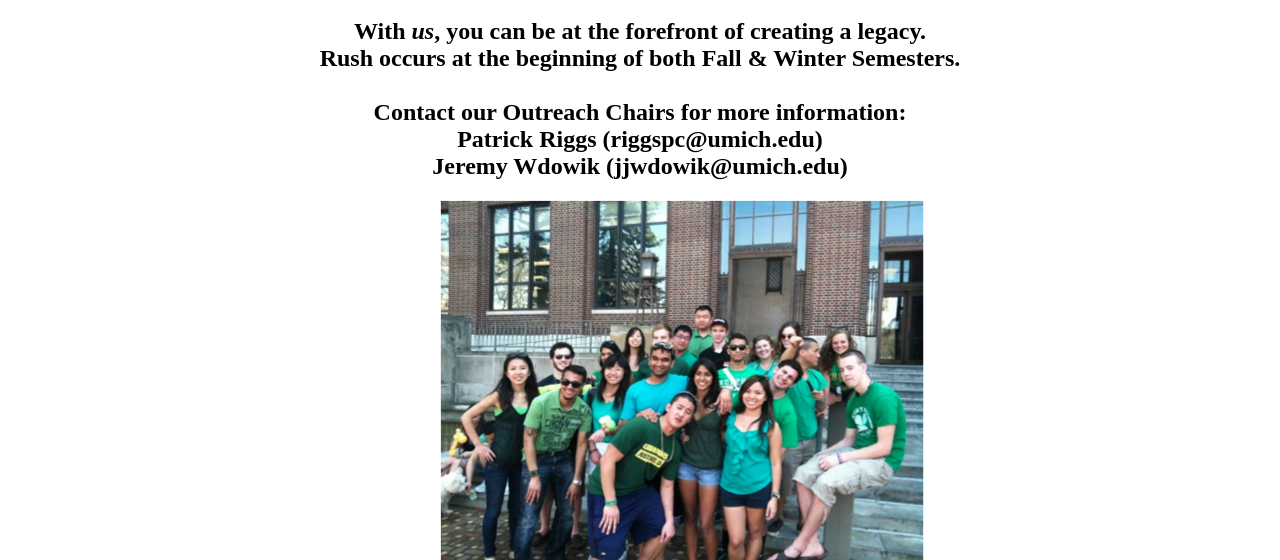
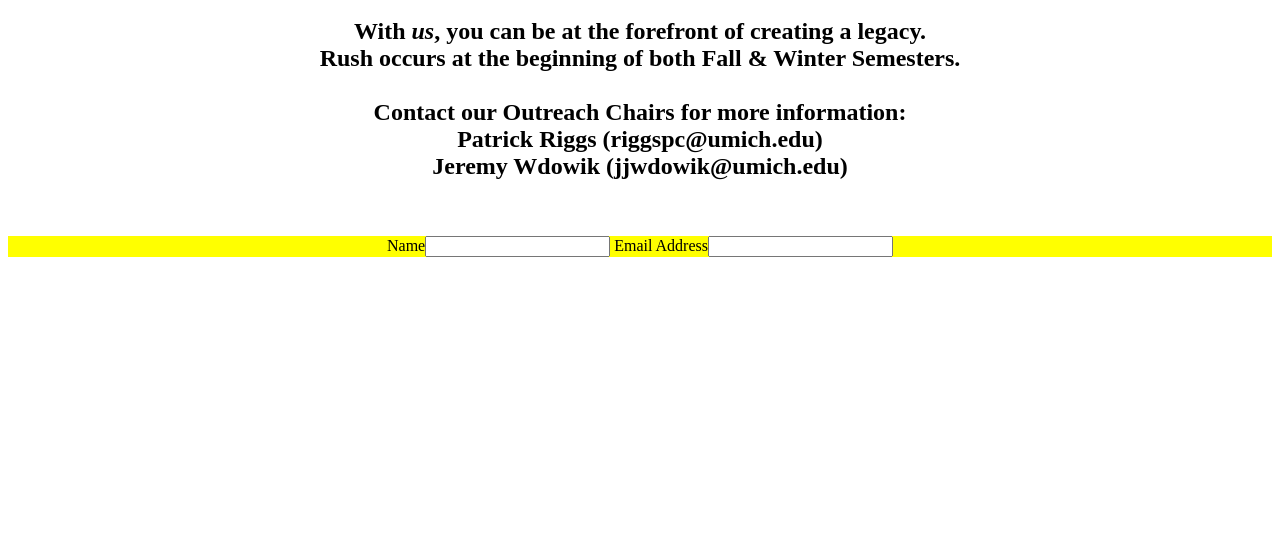
Before and after one commit to adamato/website, a PHP site: page /html/rush.html in a window 1280 px wide. Shown: the part 249-809 px from the top of the page. After the commit the page ends 506 px from the top, so only its background shows below. Run offline with PHP 8.4, Linux system fonts and the light colour scheme.

Commit message:
super basics for form input

```diff
--- a/public/css/rush.css
+++ b/public/css/rush.css
@@ -10,3 +10,8 @@
 #this-carousel-id{
 	width:400px !important;
 }
+
+#interest-form{
+	background-color: yellow;
+	text-align: center;
+}
--- a/public/html/rush.html
+++ b/public/html/rush.html
@@ -16,7 +16,8 @@
 
 <div class="container">
     <h3>
-    As an accepted member of Kappa Theta Pi, you will have access to a myriad of resources and opportunities to further your professional development and personal enjoyment. We offer exclusive recruiting sessions, resume building and critiquing, professional photography, start-up opportunities, leadership roles, great networking, and fun social activities with like-minded people.</h3>
+    As an accepted member of Kappa Theta Pi, you will have access to a myriad of resources and opportunities to further your professional development and personal enjoyment. We offer exclusive recruiting sessions, resume building and critiquing, professional photography, start-up opportunities, leadership roles, great networking, and fun social activities with like-minded people.
+    </h3>
     <center>
         <h2>
 		    <br>With <em>us</em>, you can be at the forefront of creating a legacy.
@@ -28,25 +29,28 @@
 		</h2>
     </center>
 </div>
-
+<!--
 <center>
 	<div id="this-carousel-id" class="carousel slide">
 		<div class="carousel-inner">
 			<div class="item active">
 				<img src="img/members1.png" class="img-circle">
-      <!---<div class="carousel-caption">
-        <p>Brothers</p>
-      </div>  ---->
 			</div>
 			<div class="item">
 				<img src="img/members2.png" class="img-circle">
-        <!---<div class="carousel-caption">
-        <p>Brothers</p>
-      </div>  ---->
 			</div>
 		</div>
 	</div>
 </center>
+-->
+<br>
+<br>
+<div id="interest-form">
+	<form action="" method="POST">
+		Name<input type="text"/>
+		Email Address<input type="email"/>
+	</form>
+</div>
 
 <script src="js/rush.js" type="text/javascript"></script>
 
--- a/public/js/index.js
+++ b/public/js/index.js
@@ -1,5 +1,5 @@
-// $('#rush').load("html/rush.html");
-// $('#members').load("html/members.html");
+$('#rush').load("html/rush.html");
+$('#members').load("html/members.html");
 
 var ascensor = $('#ascensor').ascensor({direction:"x"});
 
```
Also changed, not shown: public/index.html (+5 -10 lines). Lines whose indentation alone changed are shown as unchanged.
